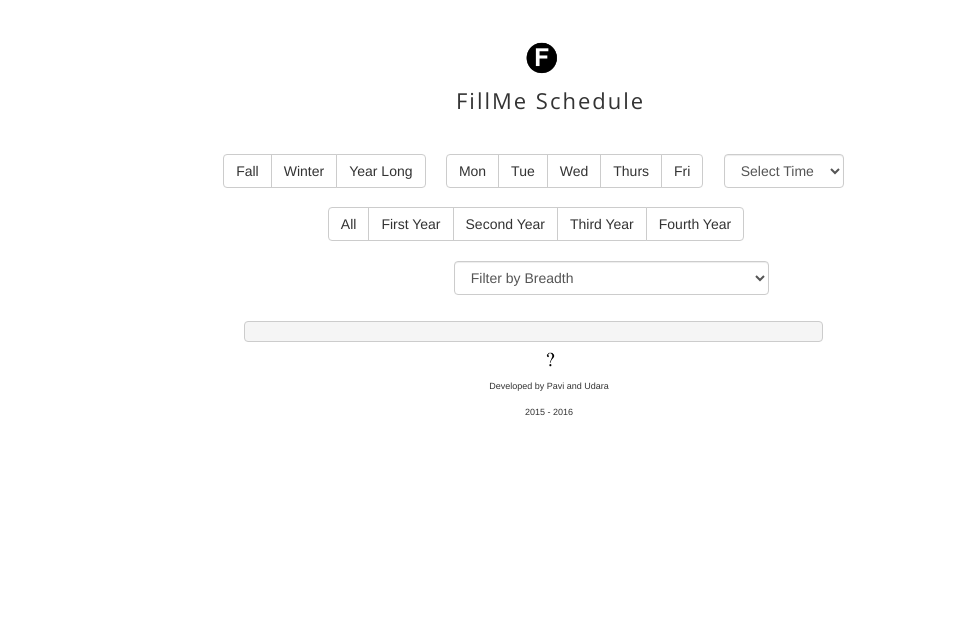
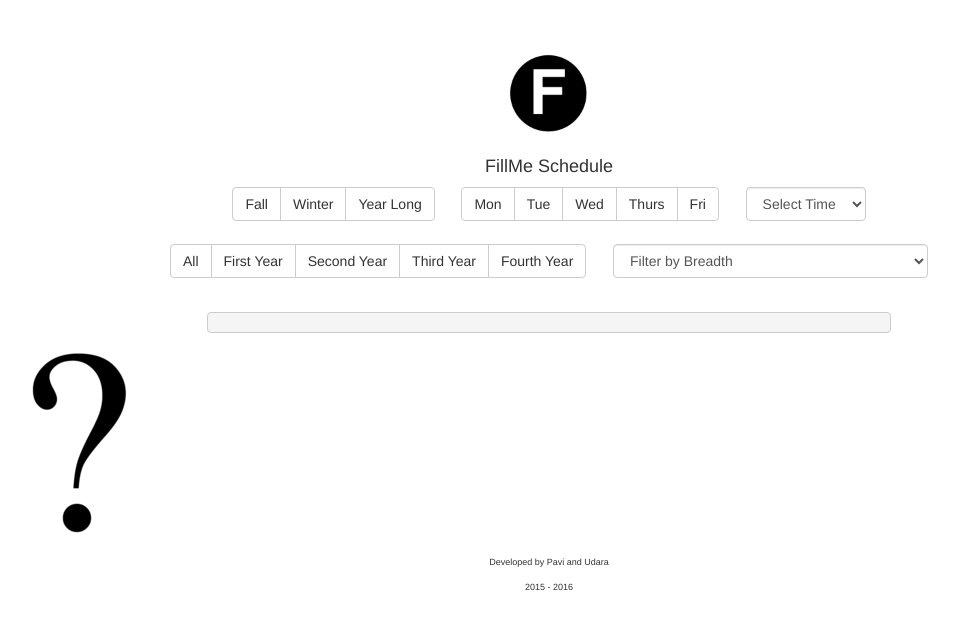
Before and after one commit to udaraweerasinghege/ttable-parser, a plain HTML site: page Utsc_app/index.html in a window 1280 px wide. Shown: the whole page, without its empty margins (91-1050 px from the left). Drawn offline with nearby package versions, Linux system fonts and the light colour scheme.

Commit message:
Update general.css

```diff
--- a/Utsc_app/general.css
+++ b/Utsc_app/general.css
@@ -2,23 +2,35 @@
 /* CSS Document */
 
 .everything {
-	margin-right: 15%;
+	text-align: center;
 }
 .titleimage{
-    	height: 40px;
-		width: 40px;
-        margin-left: 56%;
+	text-align: center;
+    	height: 100px;
+			width: 100px;
         margin-top: 4%;
         margin-bottom: -4%;
 
 }
-h4 {
+h1 {
+	text-align: center;
+	font-family: 'Rubik', sans-serif;
+	font-size: 3em;
+	letter-spacing: 2px;
+}
+
+h2 {
 	text-align:center;
-	margin-left: 3.5%;
-	margin-bottom: 5%;
-	font-family: 'Open Sans', sans-serif;
-	font-size:22px;
-	text-shadow: #000;
+	font-family: 'Rubik', sans-serif;
+	font-size: 2em;
+	letter-spacing: 2px;
+}
+
+h3 {
+	text-align:center;
+	margin-bottom: 2%;
+	font-family: 'Rubik', sans-serif;
+	font-size: 1em;
 	letter-spacing: 2px;
 }
 
@@ -29,12 +41,8 @@ footer {
 }
 
 .overall {
-	margin-left: 15%;
 	margin-top: 5%;
-}
-
-#sem {
-	margin-left: 12%;
+	text-align: center;
 }
 
 #stubb {
@@ -44,42 +52,34 @@ footer {
 #tyme {
 	margin-left: 2%;
 }
+
 #years {
-	margin-left: 36%;
 	margin-top: 2%;
 }
 
 #output {
 	margin-top: 3%;
-	margin-left: 21%;
-	width: 65%;
+	margin-left: auto;
+	margin-right: auto;
+	width: 60%;
 	height: 100%;
 	word-wrap: break-word;
+	text-align: center;
+
 }
+
 #bcs {
 	margin-top: 2%;
-	margin-left: 49%;
+	margin-left: 2%;
 }
 
 #pred {
-	margin-left: 8%;
+	text-align: center;
 }
+
 pre {
-	font-size: 15.25px;
+	font-size: 15px;
 	text-align:center;
 }
-.tooltip {
-	display:none;
-	position:absolute;
-	border:1px solid #333;
-	background-color:#161616;
-	border-radius:5px;
-	padding:10px;
-	color:#fff;
-	font-size:12px Arial;
+
 }
-img {
-	height: 15px;
-	width: 15px;
-	margin-left: 49.5%;
-}
```
